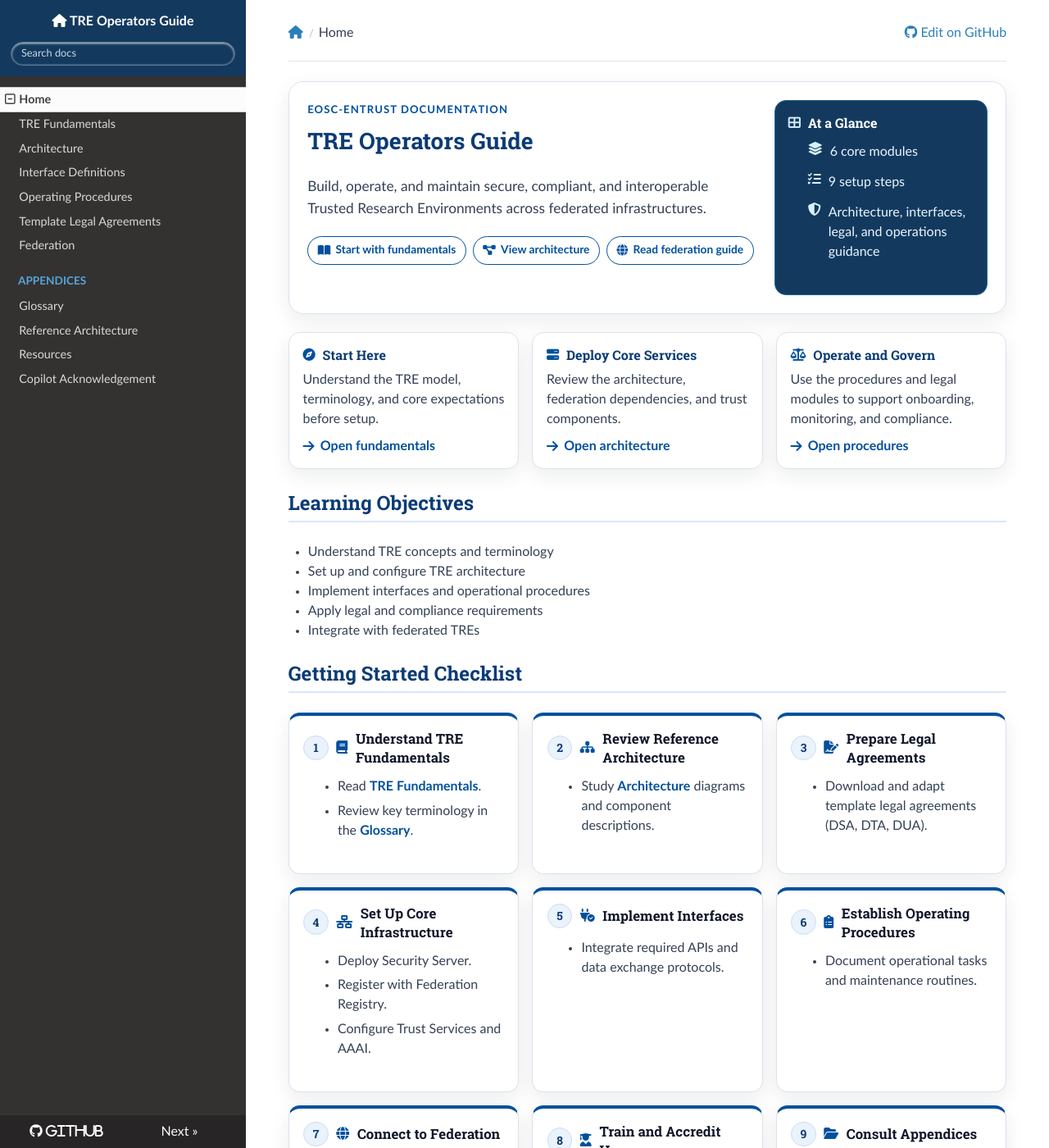
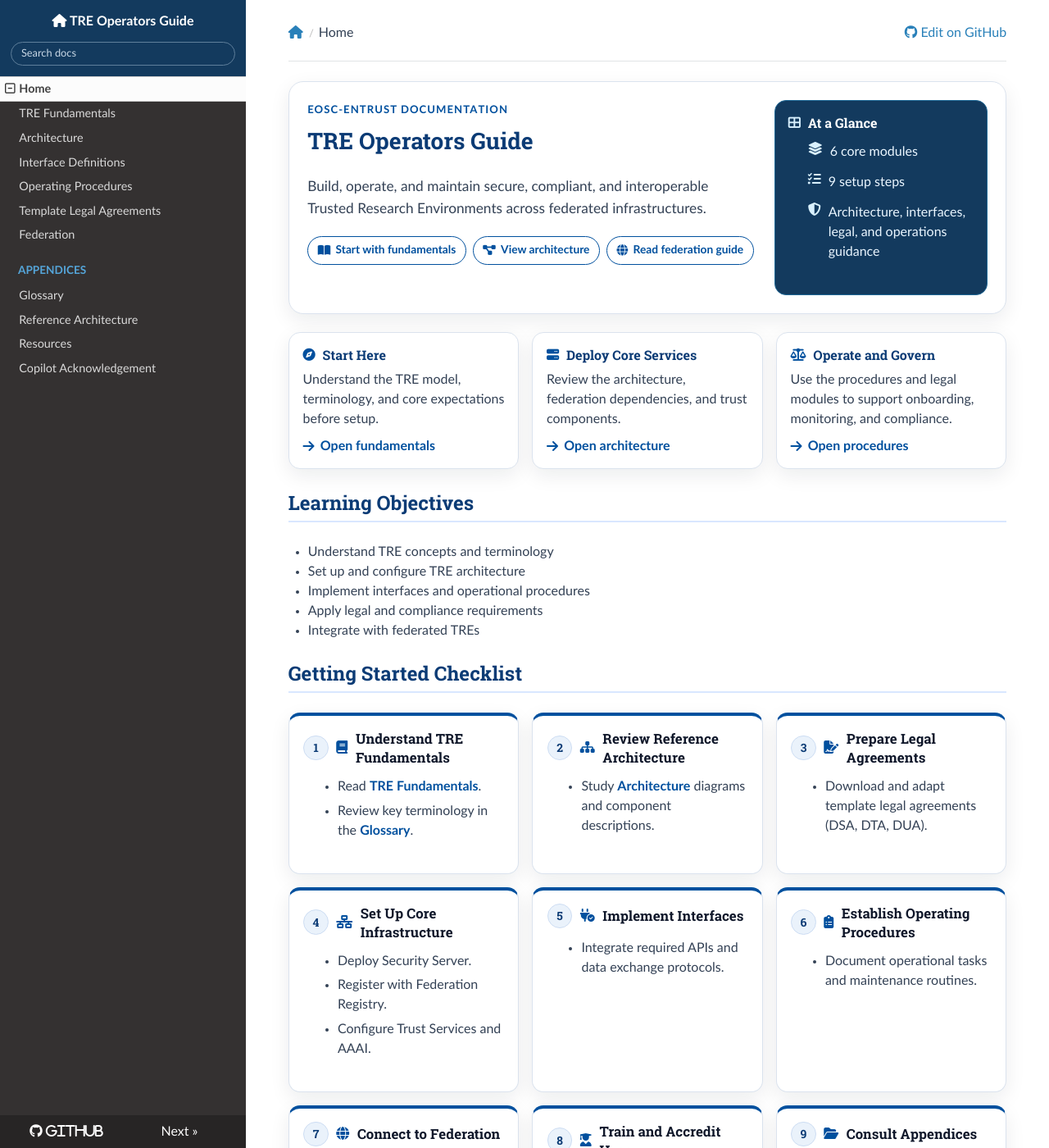
Before and after one commit to unioslo/tre-operators-docs, an MkDocs documentation site: the page built from docs/index.md, in a window 1280 px wide and 1400 px high. Shown: the whole window at 82% size. Built offline with MkDocs 1.6.1, drawn with Linux system fonts in a browser that asks for light colours; nearby versions of some CDN libraries.

Commit message:
Refactor side navigation search styles for improved layout and consistency

```diff
--- a/docs/stylesheets/home.css
+++ b/docs/stylesheets/home.css
@@ -338,6 +338,14 @@ li {
 
 .wy-side-nav-search {
   background: #133a5e;
+  border-bottom: 0;
+  margin-bottom: 0;
+}
+
+.wy-side-nav-search .wy-form {
+  background: #133a5e;
+  margin: 0;
+  padding: 0;
 }
 
 .wy-side-nav-search > a,
@@ -348,7 +356,9 @@ li {
 .wy-side-nav-search .wy-form input[type="text"] {
   background: #133a5e;
   border: 1px solid #5f7f9b;
+  box-shadow: none;
   color: #ffffff;
+  margin-bottom: 0;
 }
 
 .wy-side-nav-search .wy-form input[type="text"]::placeholder {
```
